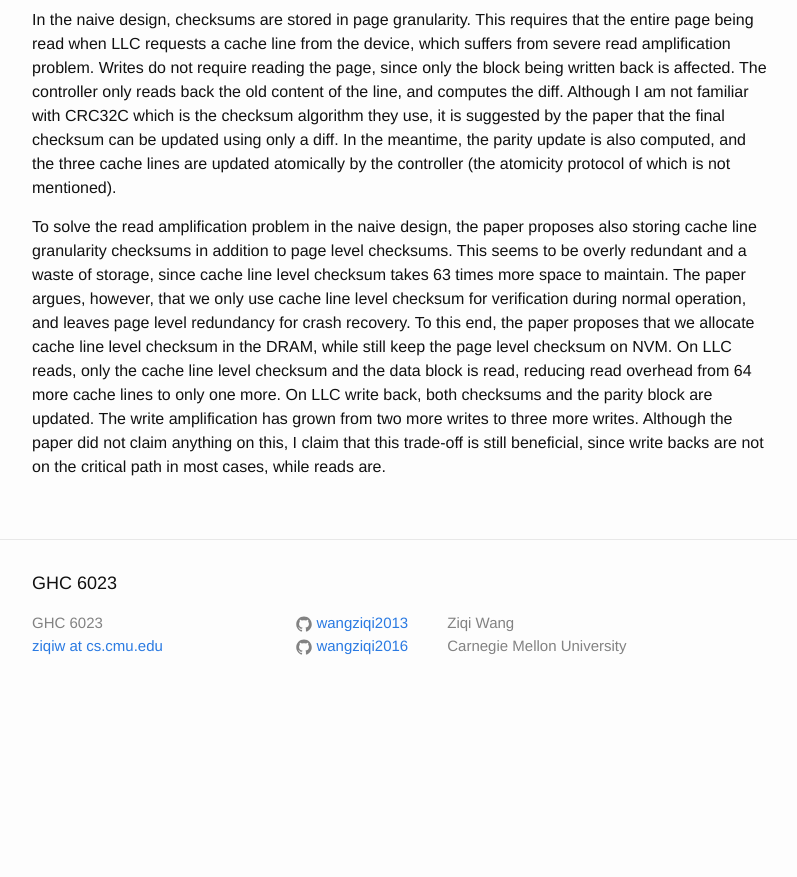
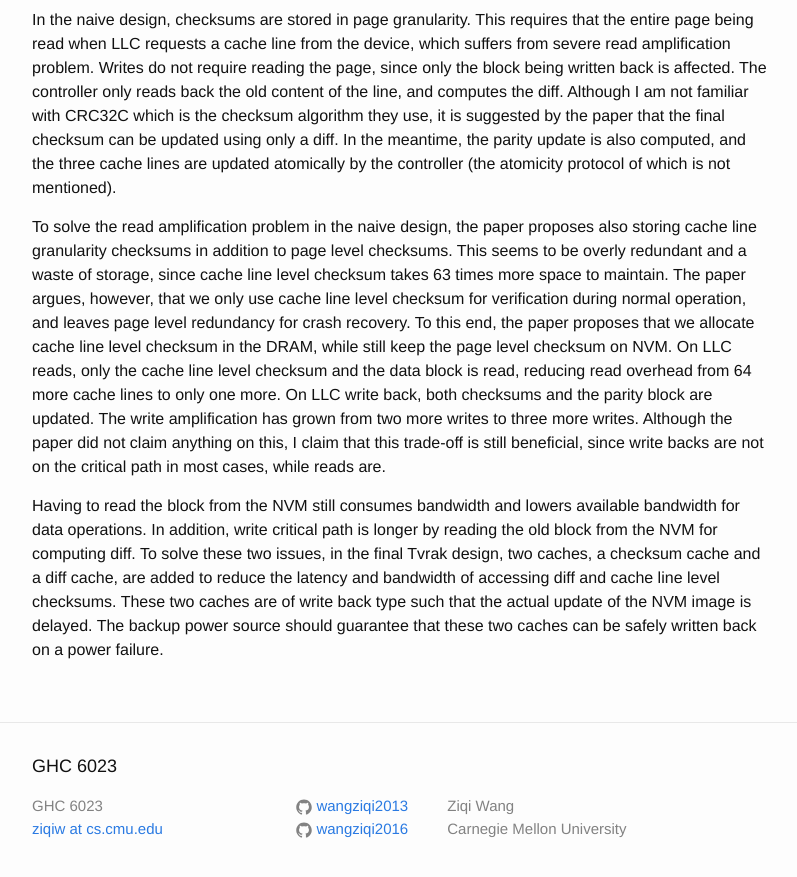
Before and after one commit to wangziqi2013/wangziqi2013.github.io, a Jekyll site: the page built from _posts/2020-01-14-tvrak.markdown, in a window 1280 px wide and 900 px high, scrolled down 1570 px. Shown: the top 877 px of the window, without its empty margins (238-1035 px from the left). Built offline with Jekyll 4.4.1, drawn with Linux system fonts in a browser that asks for light colours; before the commit the page ends 2287 px from its top, so only the background shows below that.

Commit message:
Adding two caches

```diff
--- a/_posts/2020-01-14-tvrak.markdown
+++ b/_posts/2020-01-14-tvrak.markdown
@@ -70,3 +70,10 @@ on NVM. On LLC reads, only the cache line level checksum and the data block is r
 cache lines to only one more. On LLC write back, both checksums and the parity block are updated. The write amplification
 has grown from two more writes to three more writes. Although the paper did not claim anything on this, I claim that
 this trade-off is still beneficial, since write backs are not on the critical path in most cases, while reads are.
+
+Having to read the block from the NVM still consumes bandwidth and lowers available bandwidth for data operations.
+In addition, write critical path is longer by reading the old block from the NVM for computing diff. To solve these
+two issues, in the final Tvrak design, two caches, a checksum cache and a diff cache, are added to reduce the latency and
+bandwidth of accessing diff and cache line level checksums. These two caches are of write back type such that the
+actual update of the NVM image is delayed. The backup power source should guarantee that these two caches can be safely
+written back on a power failure.
```
